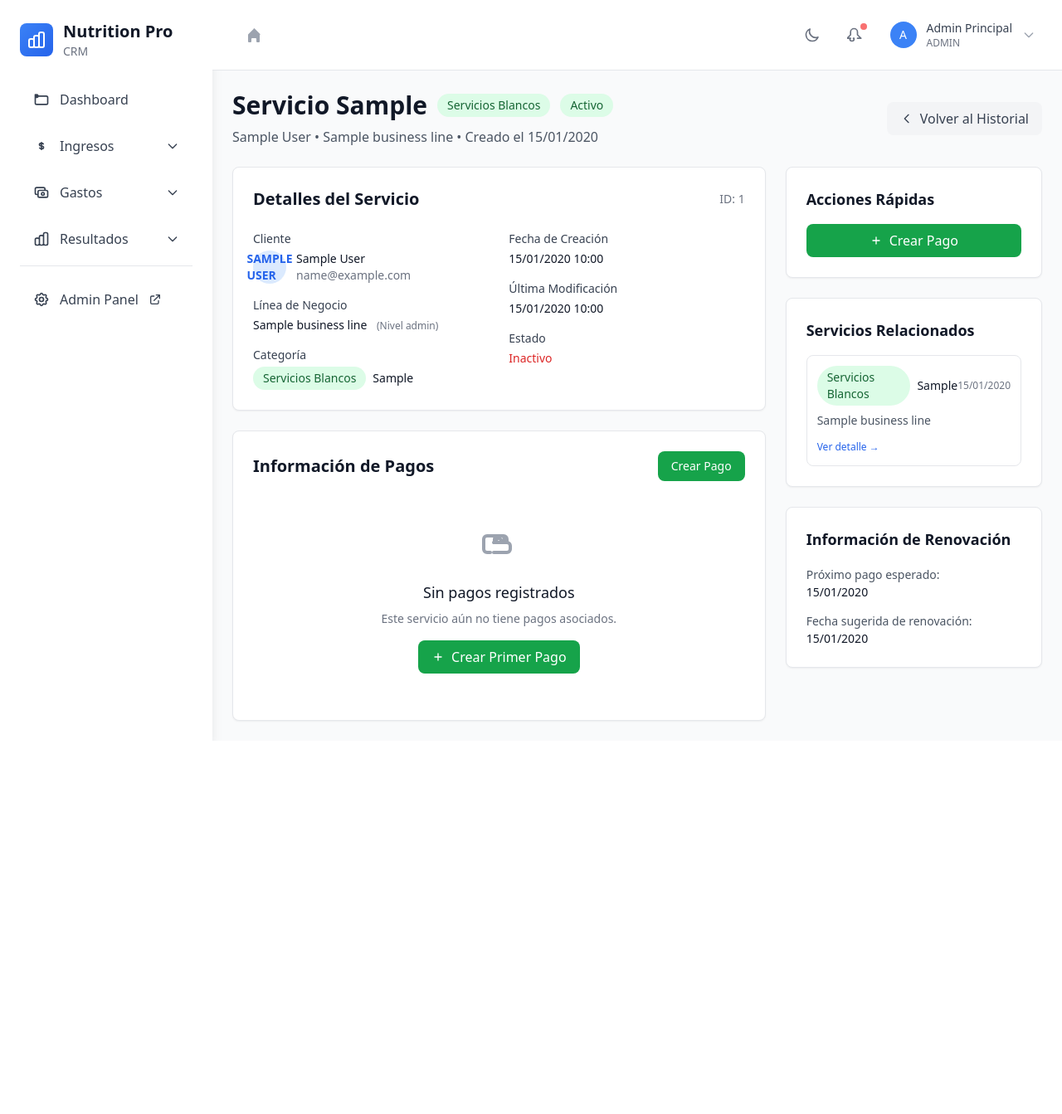
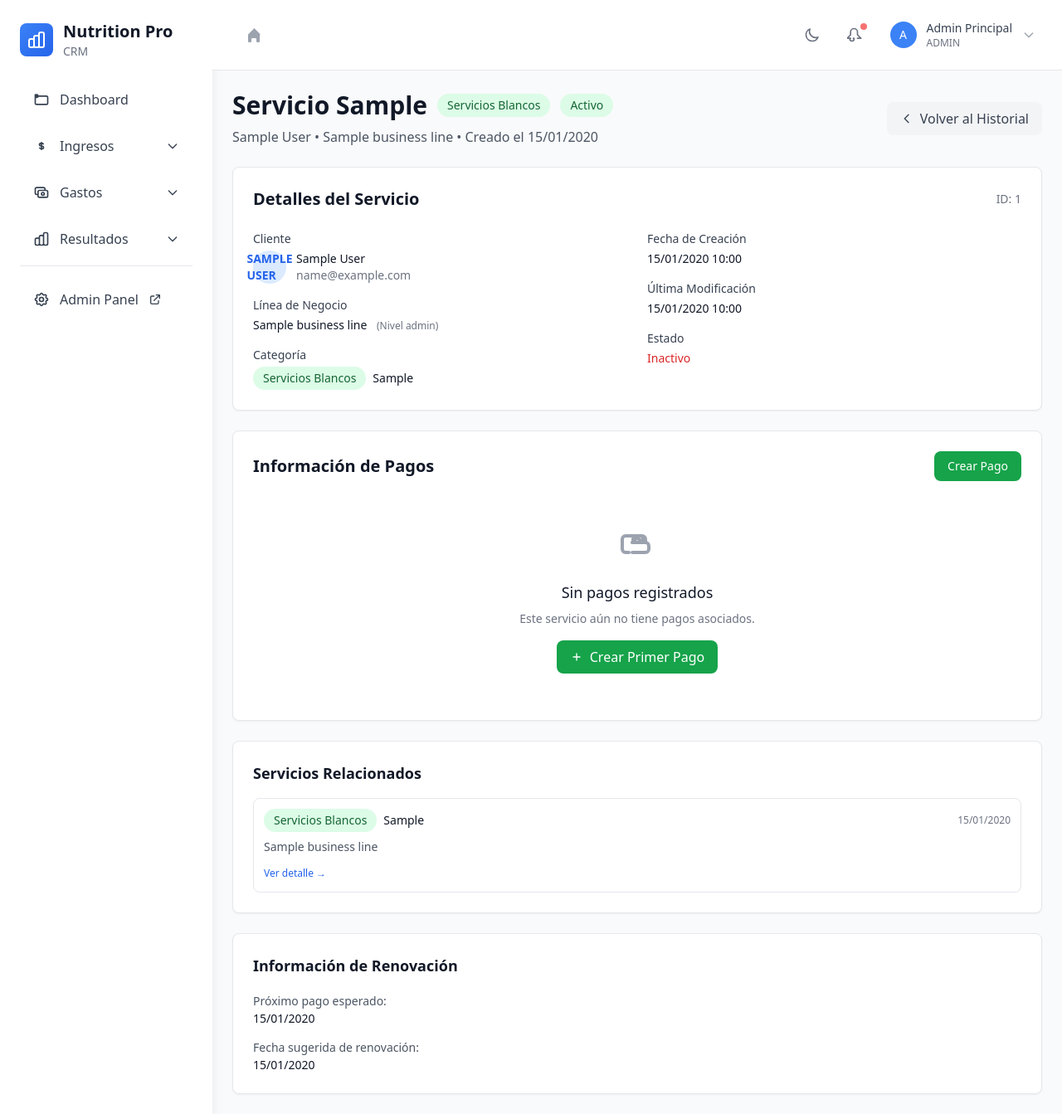
Before and after one commit to gmartincor/zento_erp, a Django app: template templates/accounting/client_service_detail.html in a window 1280 px wide. Shown: the whole page at 83% size. Before the commit the page ends 893 px from the top, so only its background shows below. Run offline with Django 4.2, Linux system fonts and the light colour scheme; a user stored in the database is signed in; tables that the repository leaves empty hold one stand-in row (values such as "Sample post"); the template is opened without the code that fills it: most values are stand-ins (such as "Sample title", 1, 10 or a date in 2020); parts of the project's set-up code (start-up, migrations or seed data) failed here and were passed over; some libraries are stand-ins or nearby versions.

Commit message:
refactor

```diff
--- a/templates/accounting/client_service_detail.html
+++ b/templates/accounting/client_service_detail.html
@@ -95,10 +95,8 @@
 
 {% block content %}
 
-<div class="grid grid-cols-1 lg:grid-cols-3 gap-6">
-    <!-- Información Principal -->
-    <div class="lg:col-span-2 space-y-6">
-
+<!-- Contenido centrado -->
+<div class="max-w-6xl mx-auto space-y-6">
     <!-- Detalles del Servicio -->
         <div class="bg-white dark:bg-gray-800 rounded-lg shadow-sm border border-gray-200 dark:border-gray-700 p-6">
             <div class="flex items-center justify-between mb-6">
@@ -278,36 +276,6 @@
             </div>
             {% endif %}
         </div>
-    </div>
-
-    <!-- Panel Lateral -->
-    <div class="space-y-6">
-
-        <!-- Acciones Rápidas -->
-        <div class="bg-white dark:bg-gray-800 rounded-lg shadow-sm border border-gray-200 dark:border-gray-700 p-6">
-            <h3 class="text-lg font-semibold text-gray-900 dark:text-white mb-4">Acciones Rápidas</h3>
-            <div class="space-y-3">
-                {% if not service.payments.exists %}
-                <a href="{% url 'accounting:payment-create' service_id=service.id %}"
-                   class="w-full flex items-center justify-center px-4 py-2 bg-green-600 hover:bg-green-700 text-white rounded-lg transition-colors font-medium">
-                    <svg class="w-4 h-4 mr-2" fill="none" stroke="currentColor" viewBox="0 0 24 24">
-                        <path stroke-linecap="round" stroke-linejoin="round" stroke-width="2" d="M12 6v6m0 0v6m0-6h6m-6 0H6"></path>
-                    </svg>
-                    Crear Pago
-                </a>
-                {% endif %}
-
-                {% if can_renew %}
-                <a href="{% url 'accounting:service-create' line_path=service.get_line_path category=service.category|lower %}?renew_from={{ service.id }}"
-                   class="w-full flex items-center justify-center px-4 py-2 bg-purple-600 hover:bg-purple-700 text-white rounded-lg transition-colors font-medium">
-                    <svg class="w-4 h-4 mr-2" fill="none" stroke="currentColor" viewBox="0 0 24 24">
-                        <path stroke-linecap="round" stroke-linejoin="round" stroke-width="2" d="M4 4v5h.582m15.356 2A8.001 8.001 0 004.582 9m0 0H9m11 11v-5h-.581m0 0a8.003 8.003 0 01-15.357-2m15.357 2H15"></path>
-                    </svg>
-                    Renovar Servicio
-                </a>
-                {% endif %}
-            </div>
-        </div>
 
     <!-- Servicios Relacionados -->
     {% if related_services %}
@@ -377,6 +345,5 @@
     </div>
     {% endif %}
 </div>
-</div>
 
 {% endblock %}
```
Lines whose indentation alone changed are shown as unchanged.
